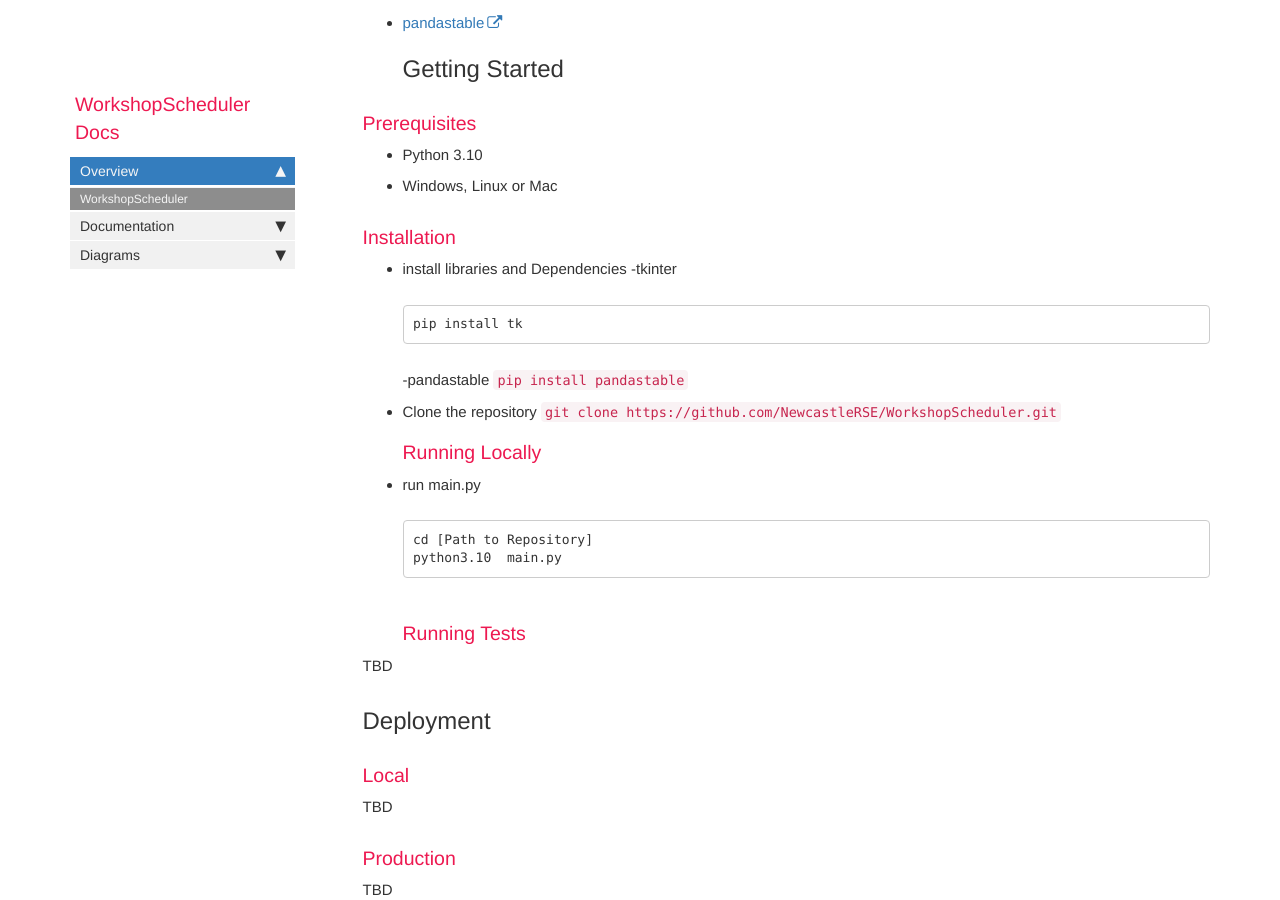
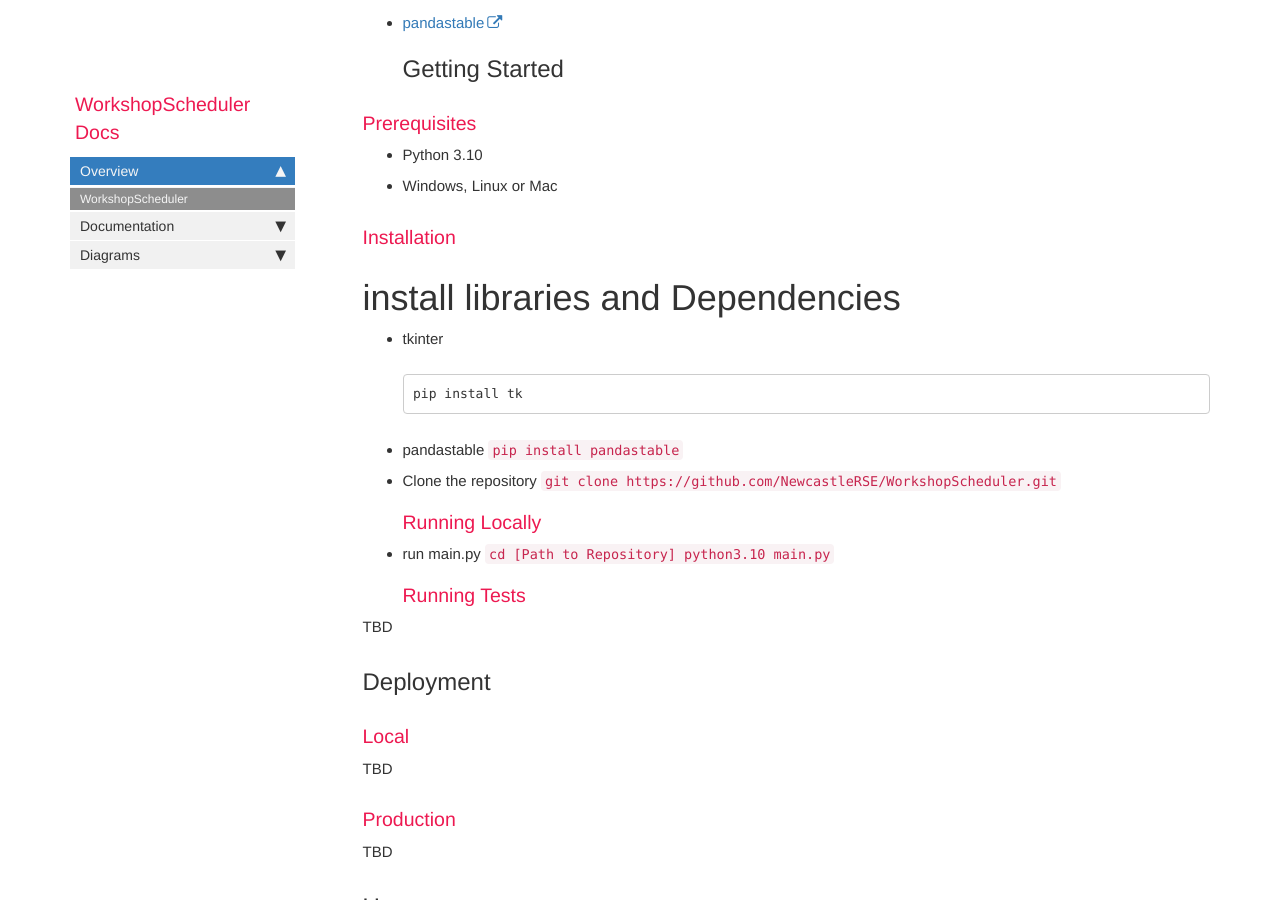
Before and after one commit to NewcastleRSE/WorkshopScheduler, a Jekyll site: the page built from index.md, in a window 1280 px wide and 900 px high, scrolled down 1428 px. Built offline with Jekyll 4.4.1, drawn with Linux system fonts in a browser that asks for light colours; comment, search, counter and statistics services are not loaded.

Commit message:
Reformat Instructions

````diff
--- a/index.md
+++ b/index.md
@@ -34,12 +34,12 @@ Newcastle University
 
 ### Installation
 
-* install libraries and Dependencies
--tkinter
+# install libraries and Dependencies
+* tkinter
 ```
 pip install tk
 ```
--pandastable
+* pandastable
 ```pip install pandastable```
 * Clone the repository
 ```git clone https://github.com/NewcastleRSE/WorkshopScheduler.git```
@@ -47,8 +47,7 @@ pip install tk
 * run main.py
 ```
 cd [Path to Repository]
-python3.10  main.py
-```
+python3.10  main.py```
 ### Running Tests
 
 TBD
````
